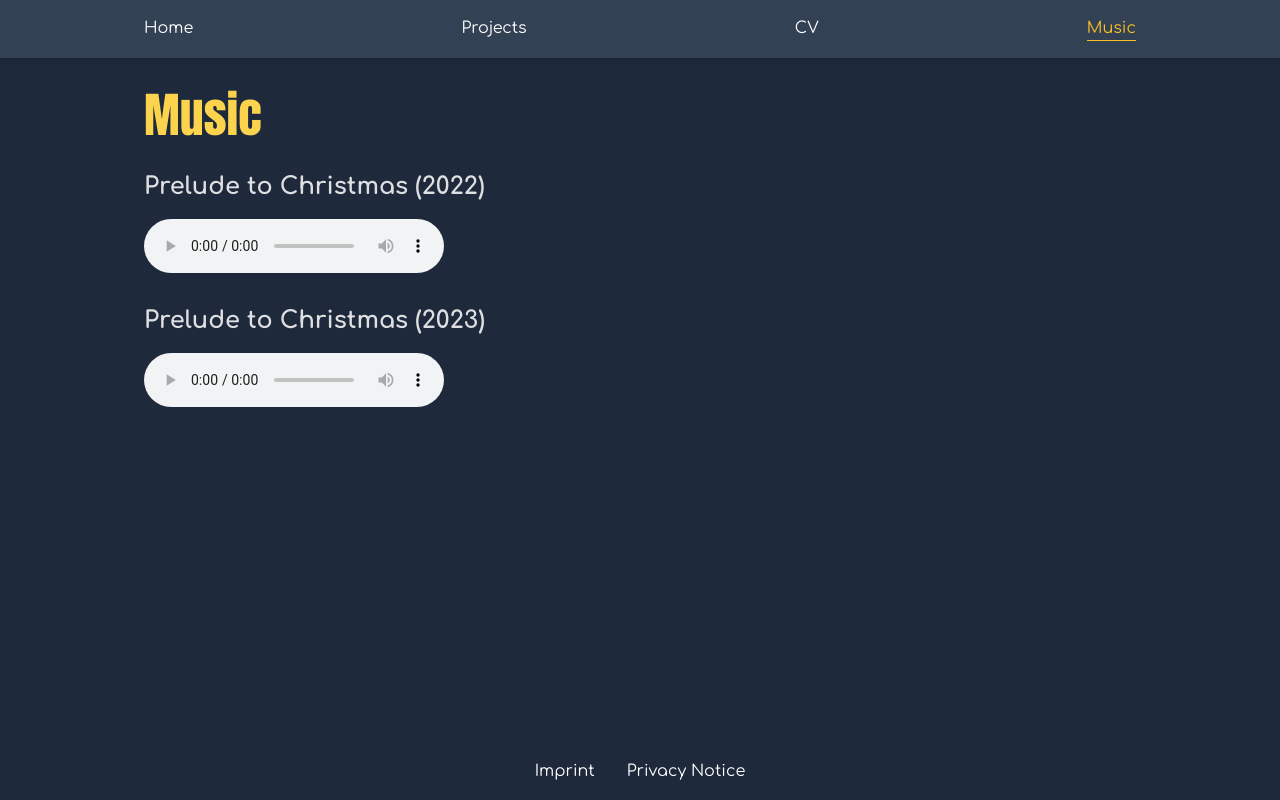
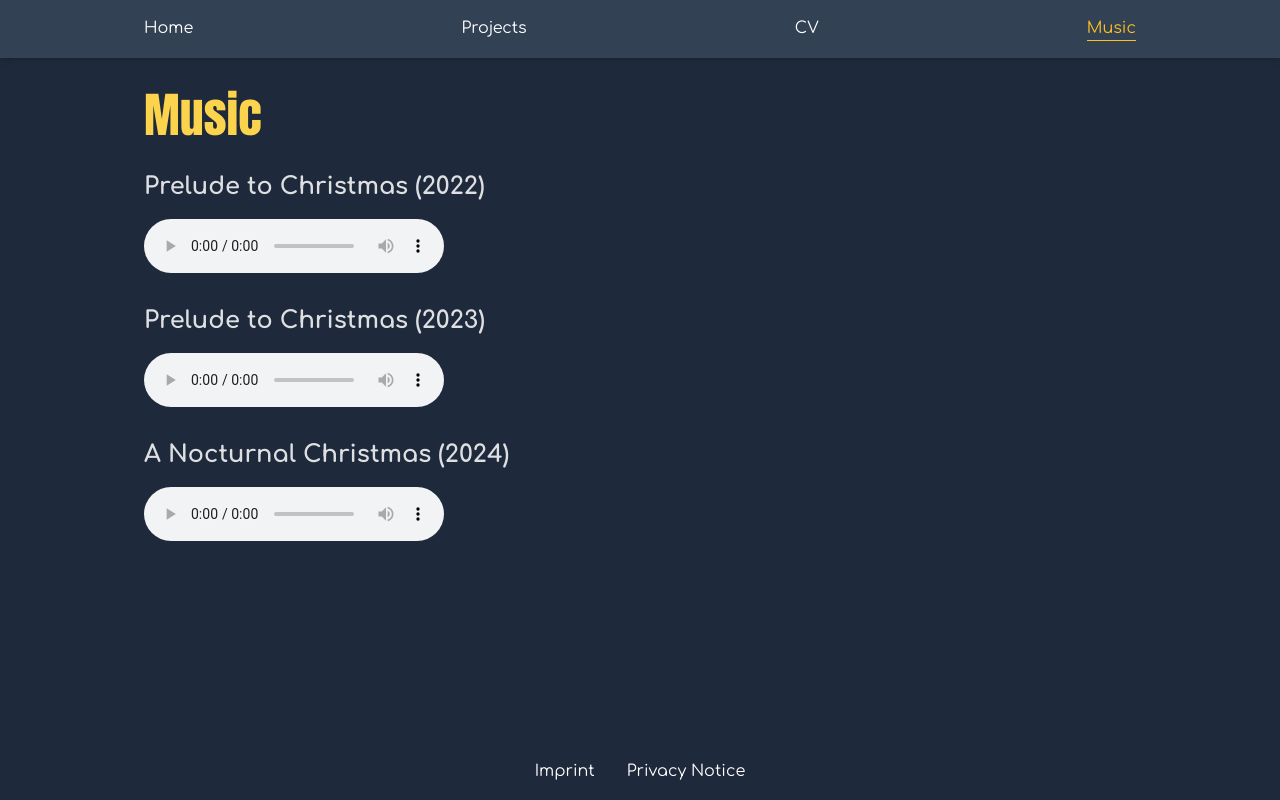
Before and after one commit to kilianmandscharo/portfolio_v2, a Next.js app: page /music in a window 1280 px wide. Built offline with nearby package versions, Linux system fonts and the light colour scheme.

Commit message:
add christmas song

```diff
--- a/app/music/page.tsx
+++ b/app/music/page.tsx
@@ -18,6 +18,12 @@ export default function Music() {
             <source src="/music/christmas_prelude_d_minor.mp3" type="audio/mpeg" />
           </audio>
         </div>
+        <div>
+          <H2>A Nocturnal Christmas (2024)</H2>
+          <audio controls className="rounded-lg">
+            <source src="/music/a_nocturnal_christmas.mp3" type="audio/mpeg" />
+          </audio>
+        </div>
       </div>
     </>
   );
```
Also changed, not shown: 1 other file (tests, documents, lock files or other folders).
